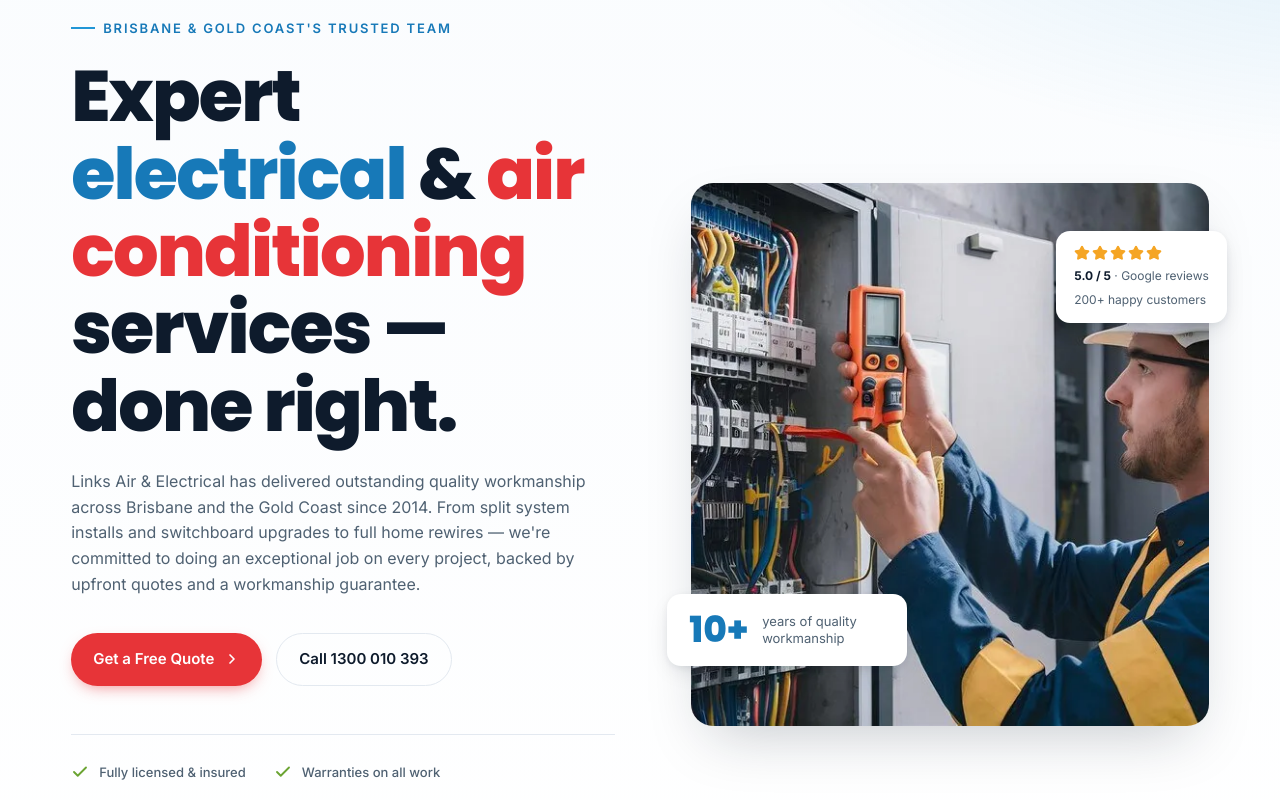
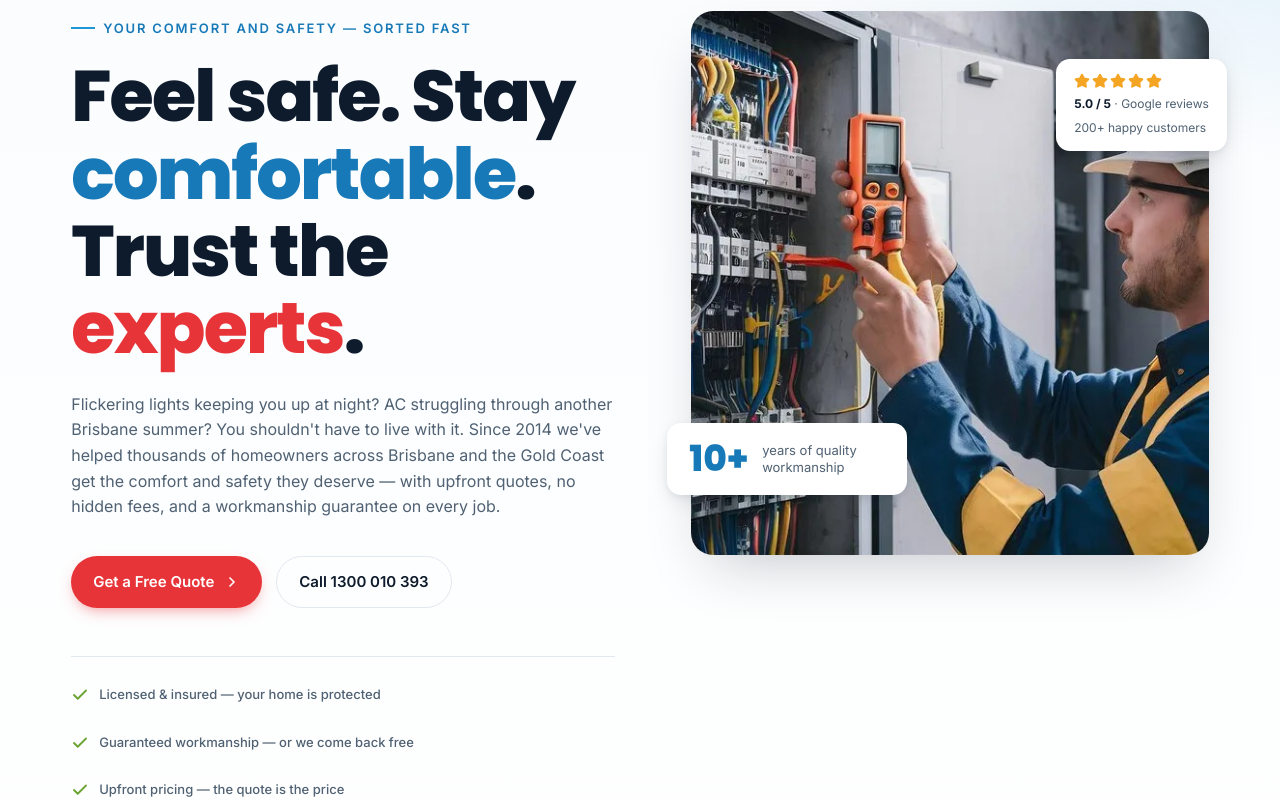
Before and after one commit to jawad14/linksairelectrical-website, a Next.js app: page / in a window 1280 px wide. Shown: the part 220-1020 px from the top of the page. Built offline with nearby package versions, Linux system fonts and the light colour scheme.

Commit message:
refactor: update text content across multiple components for improved clarity and engagement

```diff
--- a/components/blocks/About.tsx
+++ b/components/blocks/About.tsx
@@ -37,11 +37,11 @@ export function About() {
               level={2}
               className="font-heading text-[clamp(28px,3.4vw,44px)] leading-[1.12] font-bold tracking-[-0.02em] text-[#0E1B2C]"
             >
-              We believe in honest work, fair prices, and top-quality service.
+              You deserve a tradie who actually cares about your home.
             </Heading>
 
             <P className="font-heading mt-5 text-[17px] font-semibold text-[#0E1B2C]">
-              What You Can Expect:
+              Here&apos;s our promise to you:
             </P>
 
             <ul className="m-0 mt-4 flex list-none flex-col gap-3 p-0">
@@ -56,7 +56,7 @@ export function About() {
             </ul>
 
             <P className="mt-6 text-[16px] leading-[1.7] text-[#4F6172]">
-              We treat your home like our own — leaving it clean and safe after every job.
+              Your home is your sanctuary. We leave it cleaner than we found it — every single time.
             </P>
           </div>
         </div>
--- a/components/blocks/CTABand.tsx
+++ b/components/blocks/CTABand.tsx
@@ -10,17 +10,17 @@ export function CTABand() {
         <div className="relative grid grid-cols-[1.4fr_1fr] items-center gap-12 overflow-hidden rounded-[22px] bg-gradient-to-r from-[#0F5E94] to-[#2196D6] p-[clamp(40px,6vw,72px)_clamp(28px,5vw,64px)] text-white shadow-[0_24px_60px_-20px_rgba(14,27,44,0.25)] before:absolute before:-top-[100px] before:right-[-100px] before:h-[340px] before:w-[340px] before:rounded-full before:bg-white/[0.08] after:absolute after:right-[60px] after:-bottom-[140px] after:h-[280px] after:w-[280px] after:rounded-full after:bg-[rgba(130,189,63,0.18)] max-[840px]:grid-cols-1">
           <div className="relative z-[1]">
             <span className="mb-[18px] inline-flex items-center gap-2 text-[13px] font-semibold tracking-[0.14em] text-white/85 uppercase before:inline-block before:h-0.5 before:w-6 before:bg-white/60">
-              Get started today
+              Don&apos;t put it off any longer
             </span>
             <Heading
               level={2}
               className="font-heading mt-4 max-w-[560px] text-[clamp(28px,3.4vw,44px)] leading-[1.12] font-bold tracking-[-0.02em] text-white"
             >
-              Need reliable electrical and air conditioning services?
+              That electrical issue won&apos;t fix itself — let&apos;s sort it today
             </Heading>
             <P className="mt-3.5 max-w-[480px] text-white/85">
-              We&apos;re here to help — whether it&apos;s a quick repair or a full installation
-              across Brisbane or the Gold Coast.
+              Call or fill out the form — it takes 30 seconds. We&apos;ll give you an honest quote
+              with zero obligation. No pushy sales, just straight answers.
             </P>
           </div>
           <div className="relative z-[1] flex flex-wrap gap-3.5 justify-self-end max-[840px]:justify-self-start">
--- a/components/blocks/Contact.tsx
+++ b/components/blocks/Contact.tsx
@@ -37,7 +37,6 @@ export function Contact() {
   });
 
   function onSubmit(data: ContactFormData) {
-
     console.log('Form submitted:', data);
     setSubmitted(true);
   }
@@ -55,11 +54,12 @@ export function Contact() {
               level={2}
               className="font-heading mt-4 text-[clamp(30px,3.8vw,48px)] leading-[1.08] font-bold tracking-[-0.02em] text-[#0E1B2C]"
             >
-              Schedule an Appointment
+              Let&apos;s Fix It For You
             </Heading>
             <P className="mt-3.5 text-[17px] text-[#4F6172]">
-              Fill in the form and our team will get back to you — usually within a few business
-              hours. Need someone today? Give us a call directly.
+              Tell us what&apos;s going on and we&apos;ll get back to you fast — usually within a
+              couple of hours. No obligation, no pressure. Just honest advice on the best way to
+              sort your problem.
             </P>
 
             <InfoBlock
@@ -84,10 +84,11 @@ export function Contact() {
             {/* Emergency CTA */}
             <div className="mt-8 rounded-[14px] bg-[#E73438] p-6 text-white">
               <Heading level={4} className="font-heading text-[18px] font-bold text-white">
-                We&apos;re On Call
+                Electrical Emergency?
               </Heading>
               <P className="mt-2 text-[14px] text-white/85">
-                Need an emergency electrician? We offer call-outs across Brisbane and Gold Coast.
+                Power out, sparking outlet, or no AC on a 40-degree day? We answer 24/7 and get to
+                you fast.
               </P>
               <a
                 href={`tel:${siteConfig.mobile.replace(/\s/g, '')}`}
--- a/components/blocks/Hero.tsx
+++ b/components/blocks/Hero.tsx
@@ -7,26 +7,26 @@ import { siteConfig } from '@/config/site.config';
 export function Hero() {
   return (
     <section className="relative overflow-hidden bg-[radial-gradient(1200px_600px_at_110%_-10%,rgba(33,150,214,0.18),transparent_60%),radial-gradient(800px_500px_at_-10%_110%,rgba(130,189,63,0.10),transparent_60%),linear-gradient(180deg,#FAFCFE_0%,#FFFFFF_100%)] py-[clamp(56px,8vw,110px)]">
-      <div className="mx-auto grid max-w-[1240px] grid-cols-[1.05fr_1fr] items-center gap-[clamp(32px,6vw,80px)] px-[clamp(20px,4vw,56px)] max-[900px]:grid-cols-1">
+      <div className="mx-auto grid max-w-[1240px] grid-cols-[1.05fr_1fr] items-start gap-[clamp(32px,6vw,80px)] px-[clamp(20px,4vw,56px)] max-[900px]:grid-cols-1">
         {/* ── Copy ── */}
         <div>
           <span className="inline-flex items-center gap-2 text-[13px] font-semibold tracking-[0.14em] text-[#1779B8] uppercase before:inline-block before:h-0.5 before:w-6 before:bg-[#2196D6]">
-            Brisbane &amp; Gold Coast&apos;s trusted team
+            Your comfort and safety — sorted fast
           </span>
 
           <Heading
             level={1}
             className="font-heading mt-5 text-[clamp(40px,5.6vw,72px)] leading-[1.08] font-extrabold tracking-[-0.025em] text-balance text-[#0E1B2C]"
           >
-            Expert <span className="text-[#1779B8]">electrical</span> &amp;{' '}
-            <span className="text-[#E73438]">air conditioning</span> services — done right.
+            Feel safe. Stay <span className="text-[#1779B8]">comfortable</span>. Trust the{' '}
+            <span className="text-[#E73438]">experts</span>.
           </Heading>
 
           <P className="mt-6 max-w-[560px] text-[clamp(16px,1.2vw,19px)] leading-[1.6] text-[#4F6172]">
-            Links Air &amp; Electrical has delivered outstanding quality workmanship across Brisbane
-            and the Gold Coast since 2014. From split system installs and switchboard upgrades to
-            full home rewires — we&apos;re committed to doing an exceptional job on every project,
-            backed by upfront quotes and a workmanship guarantee.
+            Flickering lights keeping you up at night? AC struggling through another Brisbane
+            summer? You shouldn&apos;t have to live with it. Since 2014 we&apos;ve helped thousands
+            of homeowners across Brisbane and the Gold Coast get the comfort and safety they deserve
+            — with upfront quotes, no hidden fees, and a workmanship guarantee on every job.
           </P>
 
           <div className="mt-9 flex flex-wrap gap-3.5">
@@ -47,9 +47,9 @@ export function Hero() {
 
           <div className="mt-12 flex flex-wrap items-center gap-7 border-t border-[#E3E9F0] pt-7">
             {[
-              'Fully licensed & insured',
-              'Warranties on all work',
-              'Upfront, no-surprise quotes',
+              'Licensed & insured — your home is protected',
+              'Guaranteed workmanship — or we come back free',
+              'Upfront pricing — the quote is the price',
             ].map((item) => (
               <span
                 key={item}
--- a/components/blocks/PromoBanner.tsx
+++ b/components/blocks/PromoBanner.tsx
@@ -11,7 +11,7 @@ export function PromoBanner() {
           level={3}
           className="font-heading text-[clamp(22px,2.5vw,32px)] leading-[1.2] font-bold text-white"
         >
-          20% OFF Electrical or AC Maintenance &amp; Repair
+          Save 20% on Electrical &amp; AC Repairs — Limited Time, Don&apos;t Miss Out
         </Heading>
         <div className="flex flex-wrap items-center gap-3">
           <Link
--- a/components/blocks/Testimonials.tsx
+++ b/components/blocks/Testimonials.tsx
@@ -93,7 +93,7 @@ export function Testimonials() {
             level={2}
             className="font-heading text-[clamp(30px,3.8vw,48px)] leading-[1.08] font-bold tracking-[-0.02em] text-[#0E1B2C]"
           >
-            Trusted by Over 200 Reviewers on Google
+            Don&apos;t Take Our Word for It — Hear From 200+ Happy Homeowners
           </Heading>
         </div>
 
--- a/components/blocks/TrustedExperts.tsx
+++ b/components/blocks/TrustedExperts.tsx
@@ -15,17 +15,17 @@ export function TrustedExperts() {
               level={2}
               className="font-heading text-[clamp(28px,3.4vw,44px)] leading-[1.12] font-bold tracking-[-0.02em] text-[#0E1B2C]"
             >
-              Your Trusted Local Experts in Electrical and Air Conditioning
+              Get your electrical and AC problems solved — properly, the first time
             </Heading>
             <P className="mt-5 text-[17px] leading-[1.7] text-[#4F6172]">
-              Links Air &amp; Electrical is your trustworthy team for everything electrical and air
-              conditioning. Whether you need a light installation, power point upgrade, or an air
-              conditioner fitting, we have all the right skills and experience to do the job
-              flawlessly.
+              Whether it&apos;s a dodgy power point that worries you every time you plug something
+              in, or an AC unit that&apos;s blowing warm air in the middle of February — you want it
+              fixed fast, fixed right, and fixed once. That&apos;s exactly what we do.
             </P>
             <P className="mt-4 text-[16px] leading-[1.7] text-[#4F6172]">
-              We provide services across Brisbane and the Gold Coast, offering fast &amp; affordable
-              solutions for homes and businesses.
+              Our licensed team has been keeping Brisbane and Gold Coast homes comfortable and safe
+              since 2014. You get a clear quote before we start, and the job gets done the same day
+              whenever possible.
             </P>
           </div>
 
--- a/components/blocks/WhyUs.tsx
+++ b/components/blocks/WhyUs.tsx
@@ -12,25 +12,24 @@ export function WhyUs() {
           {/* Text */}
           <div>
             <span className="mb-[18px] inline-flex items-center gap-2 text-[13px] font-semibold tracking-[0.14em] text-[#1779B8] uppercase before:inline-block before:h-0.5 before:w-6 before:bg-[#2196D6]">
-              Welcome to Links Air &amp; Electrical
+              Why homeowners switch to us
             </span>
             <Heading
               level={2}
               className="font-heading text-[clamp(30px,3.8vw,48px)] leading-[1.08] font-bold tracking-[-0.02em] text-[#0E1B2C]"
             >
-              Heating &amp; Air Conditioning Repair &amp; Installation Service Company
+              Sick of tradies who don&apos;t show up, overcharge, or leave a mess?
             </Heading>
             <P className="mt-5 text-[17px] leading-[1.7] text-[#4F6172]">
-              Links Air &amp; Electrical is a leading name when it comes to 360-degree air
-              conditioning solutions at an unbeatable price. Serving the industry since 2014, we
-              provide comprehensive solutions to your air conditioning needs — including
-              installation, repairs and maintenance — so that you enjoy peace of mind every time.
+              You&apos;ve been there. The tradie who never returns your call. The quote that doubles
+              once the work starts. The mess they leave behind. It&apos;s stressful, it wastes your
+              time, and it leaves you wondering if the job was even done right.
             </P>
             <P className="mt-4 text-[16px] leading-[1.7] text-[#4F6172]">
-              We believe in being upfront about our costs, so you&apos;ll have no hidden surprises
-              once the job is done. Our teams are geared for fast response to your electrical or air
-              conditioning needs. We keep a ready supply of parts in-hand so we can get you up and
-              running quickly.
+              That&apos;s where we come in. Since 2014 we&apos;ve built our reputation on doing the
+              opposite — showing up on time, quoting honestly, and leaving your place cleaner than
+              we found it. We carry parts on the van so most jobs are done the same day. Over 200
+              five-star Google reviews say we&apos;re doing something right.
             </P>
 
             <div className="mt-8 flex flex-wrap gap-3.5">
@@ -89,10 +88,10 @@ export function WhyUs() {
         <div className="mt-16 flex flex-wrap items-center justify-between gap-6 rounded-[14px] bg-[#0E1B2C] px-8 py-6 max-[640px]:flex-col max-[640px]:text-center">
           <div>
             <Heading level={3} className="font-heading text-[20px] font-bold text-white">
-              We&apos;re On Call 24/7 to React Promptly to Your Needs
+              Power out? AC dead? We&apos;re on call 24/7 — help is one call away
             </Heading>
             <P className="mt-1 text-[14px] text-white/70">
-              Don&apos;t hesitate to call — our team is ready to help.
+              Don&apos;t sweat it alone — we answer day and night, weekends included.
             </P>
           </div>
           <div className="flex flex-wrap items-center gap-3">
```
